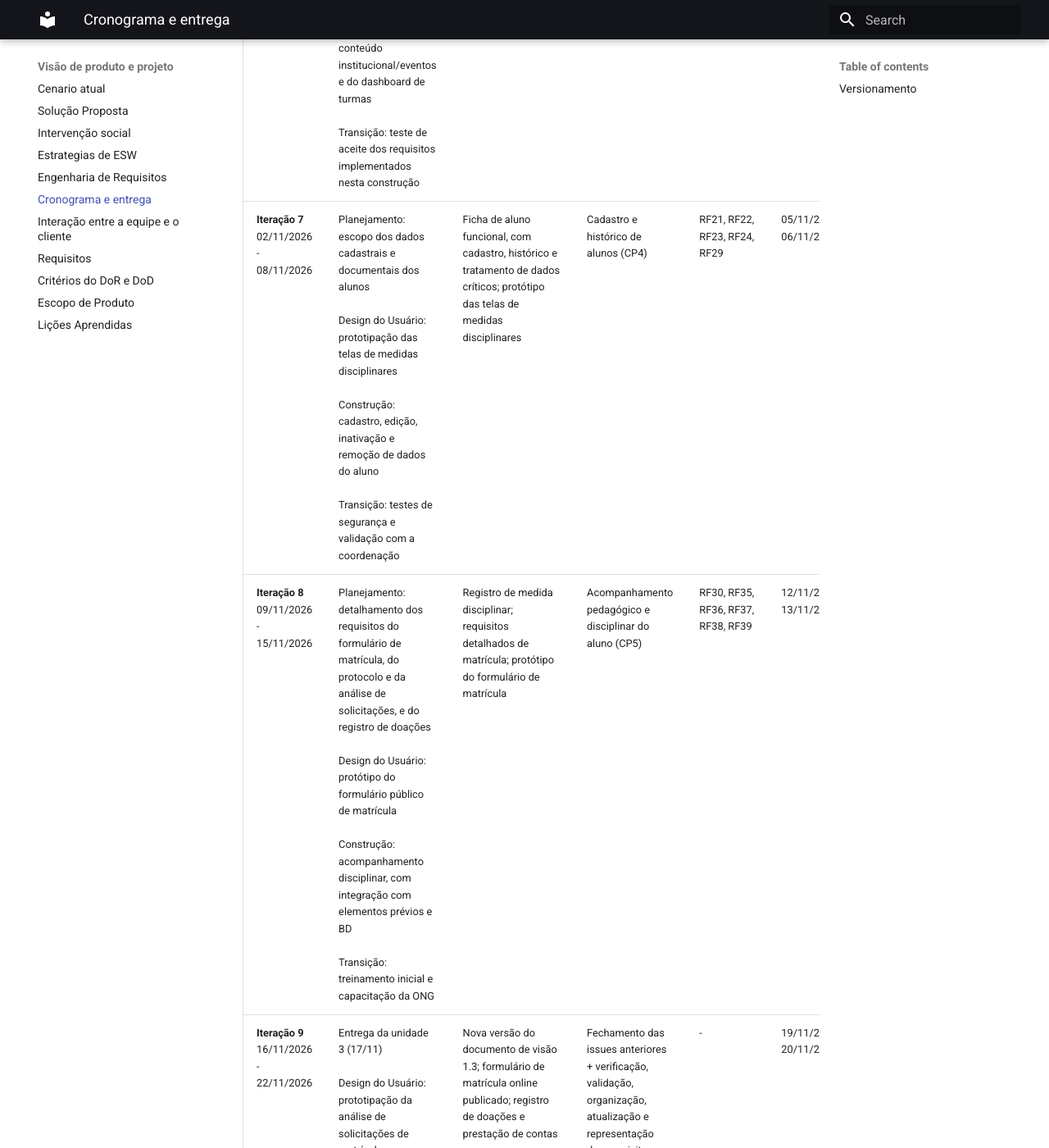
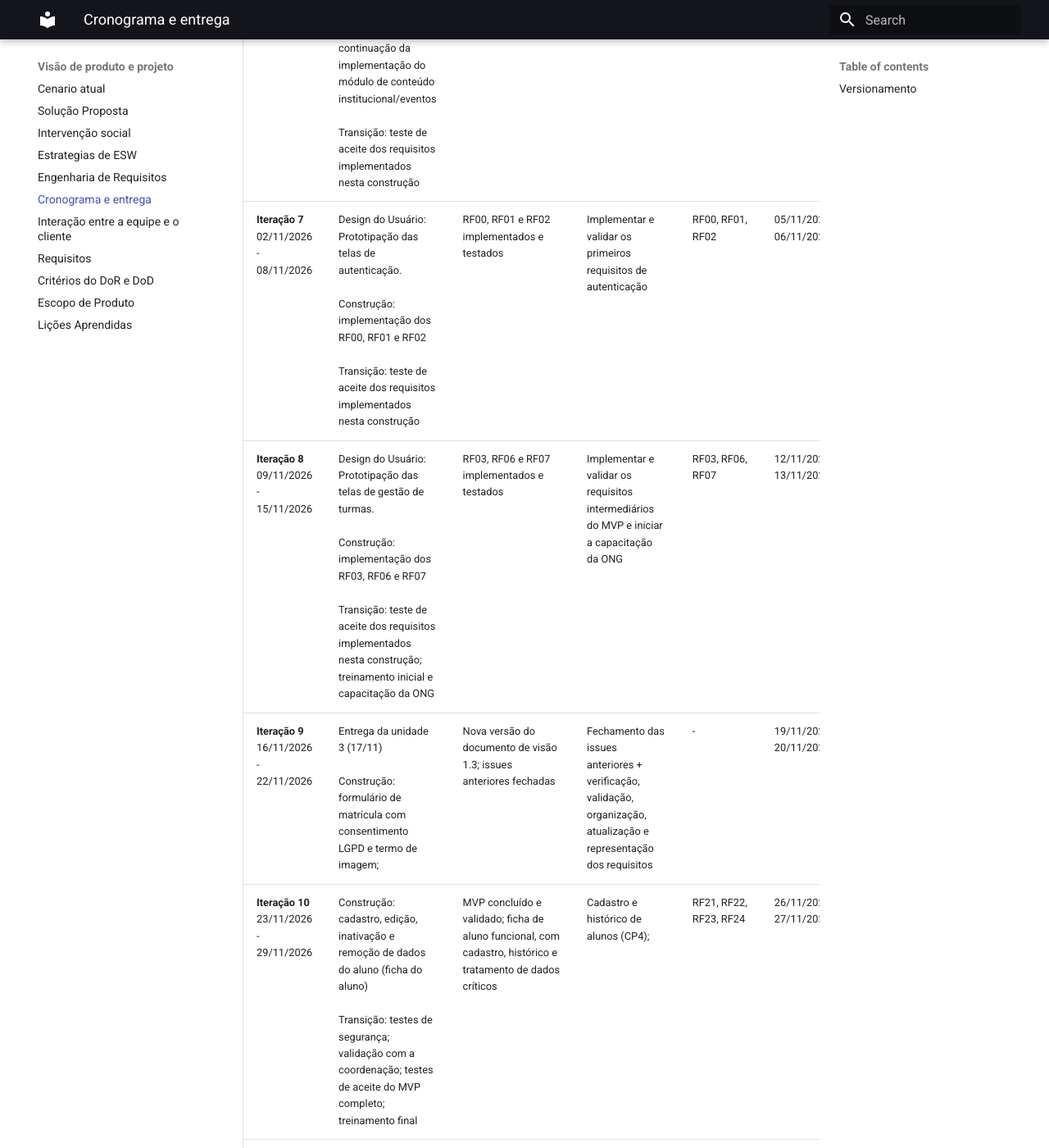
Before and after one commit to mdsreq-fga-unb/REQ-2026.2-T01-SigCecp, an MkDocs documentation site: the page built from docs/visao_produto_projeto/6_cronograma.md, in a window 1280 px wide and 1400 px high, scrolled down 1922 px. Shown: the whole window at 82% size. Built offline with MkDocs 1.6.1 and Material for MkDocs 9.7.7, drawn with Linux system fonts in a browser that asks for light colours; some of the changed text lies outside the part shown.

Commit message:
Atualização do Cronograma
Atualização do Cronograma de acordo com o recém aprovado MVP

```diff
--- a/docs/visao_produto_projeto/6_cronograma.md
+++ b/docs/visao_produto_projeto/6_cronograma.md
@@ -7,12 +7,12 @@
 | **Iteração 2**<br>28/09/2026 - 04/10/2026 | Planejamento de Requisitos: Validação final da lista de RFs e RNFs (29/09); avaliação de valor de negócio com o cliente e de esforço técnico pela equipe; construção da matriz 4×4; definição do MVP | Lista validada de RFs/RNFs; matriz 4×4 de priorização; lista de RFs selecionados para o MVP | Priorizar os requisitos e definir o escopo do MVP com base em valor de negócio e esforço técnico | - | 01/10/2026<br>02/10/2026 |
 | **Iteração 3**<br>05/10/2026 - 11/10/2026 | Planejamento de Requisitos: definição do backlog, DoR e DoD com base no MVP validado; preparação da documentação para a entrega da Unidade 2 | Backlog, DoR e DoD definidos | Consolidar backlog e critérios de pronto/aceite que servirão de base para as próximas iterações | - | 08/10/2026<br>09/10/2026 |
 | **Iteração 4**<br>12/10/2026 - 18/10/2026 | Entrega da Unidade 2 (13/10) | Documento de visão versão 1.2; requisitos detalhados de turmas e conteúdo institucional/eventos | Formalizar requisitos, backlog, DoR, DoD e MVP; detalhar os primeiros requisitos para que possam entrar em desenvolvimento | - | 15/10/2026<br>16/10/2026 |
-| **Iteração 5**<br>19/10/2026 - 25/10/2026 | Planejamento: detalhamento dos requisitos de cadastro e histórico de alunos e de acompanhamento disciplinar<br><br>Design do Usuário: Protótipo da tela de publicação, edição e consulta de conteúdo institucional e eventos; protótipo inicial do dashboard de gestão de turmas<br><br>Construção: início da implementação do módulo de conteúdo institucional/eventos | Protótipos de conteúdo institucional/eventos e de dashboard de turmas; requisitos detalhados de alunos e acompanhamento disciplinar | Gestão de conteúdo institucional (CP3) e gestão inicial das turmas (CP1) | RF13, RF14, RF15, RF16, RF17, RF18, RF19, RF20 | 22/10/2026<br>23/10/2026 |
-| **Iteração 6**<br>26/10/2026 - 01/11/2026 | Design do Usuário: prototipação da ficha do aluno<br><br>Construção: implementação dos protótipos de conteúdo institucional/eventos e do dashboard de turmas<br><br>Transição: teste de aceite dos requisitos implementados nesta construção | Módulo de conteúdo institucional/eventos e dashboard de turmas funcionais; protótipo da ficha do aluno | Gestão e acompanhamento de turmas (CP1); gestão de conteúdo institucional (CP3) | RF03, RF06, RF07 | 29/10/2026<br>30/10/2026 |
-| **Iteração 7**<br>02/11/2026 - 08/11/2026 | Planejamento: escopo dos dados cadastrais e documentais dos alunos<br><br>Design do Usuário: prototipação das telas de medidas disciplinares<br><br>Construção: cadastro, edição, inativação e remoção de dados do aluno<br><br>Transição: testes de segurança e validação com a coordenação | Ficha de aluno funcional, com cadastro, histórico e tratamento de dados críticos; protótipo das telas de medidas disciplinares | Cadastro e histórico de alunos (CP4) | RF21, RF22, RF23, RF24, RF29 | 05/11/2026<br>06/11/2026 |
-| **Iteração 8**<br>09/11/2026 - 15/11/2026 | Planejamento: detalhamento dos requisitos do formulário de matrícula, do protocolo e da análise de solicitações, e do registro de doações<br><br>Design do Usuário: protótipo do formulário público de matrícula<br><br>Construção: acompanhamento disciplinar, com integração com elementos prévios e BD<br><br>Transição: treinamento inicial e capacitação da ONG | Registro de medida disciplinar; requisitos detalhados de matrícula; protótipo do formulário de matrícula | Acompanhamento pedagógico e disciplinar do aluno (CP5) | RF30, RF35, RF36, RF37, RF38, RF39 | 12/11/2026<br>13/11/2026 |
-| **Iteração 9**<br>16/11/2026 - 22/11/2026 | Entrega da unidade 3 (17/11)<br><br>Design do Usuário: prototipação da análise de solicitações de matrícula<br><br>Construção: formulário de matrícula com consentimento LGPD e termo de imagem; registro de doações e prestação de contas | Nova versão do documento de visão 1.3; formulário de matrícula online publicado; registro de doações e prestação de contas | Fechamento das issues anteriores + verificação, validação, organização, atualização e representação dos requisitos; comunicação com voluntários e famílias (CP6); matrícula online (CP7); registro de doações e prestação de contas (CP2) | - | 19/11/2026<br>20/11/2026 |
-| **Iteração 10**<br>23/11/2026 - 29/11/2026 | Construção: emissão de protocolo e análise de solicitações de matrícula; módulo de avisos<br><br>Transição: validação com coordenação, testes de envio e de aceite do MVP completo; treinamento final | **MVP concluído e validado**; módulo de avisos funcional; emissão de protocolo e análise de matrículas | Finalização da matrícula online (CP7); comunicação com voluntários e famílias (CP6); fechar o MVP antes da Entrega 4 | RF41, RF42 | 26/11/2026<br>27/11/2026 |
+| **Iteração 5**<br>19/10/2026 - 25/10/2026 | Planejamento: detalhamento dos requisitos do módulo público (publicações e eventos) <br><br>Design do Usuário: Protótipo da tela de publicação, edição e consulta de conteúdo institucional e eventos; protótipo inicial do dashboard de gestão de turmas<br><br>Construção: início da implementação do módulo de conteúdo institucional/eventos | Protótipos de conteúdo institucional/eventos e de dashboard de turmas; requisitos detalhados de alunos e acompanhamento disciplinar | Gestão de conteúdo institucional (CP3) | RF13, RF14, RF15, RF16, RF17, RF18, RF19, RF20 | 22/10/2026<br>23/10/2026 |
+| **Iteração 6**<br>26/10/2026 - 01/11/2026 | Planejamento: detalhamento de todos os requisitos restantes do MVP<br><br>Construção: continuação da implementação do módulo de conteúdo institucional/eventos<br><br>Transição: teste de aceite dos requisitos implementados nesta construção | Módulo de conteúdo institucional/eventos e dashboard de turmas funcionais; protótipo da ficha do aluno |  Gestão de conteúdo institucional (CP3) |  | 29/10/2026<br>30/10/2026 |
+| **Iteração 7**<br>02/11/2026 - 08/11/2026 | Design do Usuário: Prototipação das telas de autenticação. <br><br>Construção: implementação dos RF00, RF01 e RF02<br><br>Transição: teste de aceite dos requisitos implementados nesta construção | RF00, RF01 e RF02 implementados e testados | Implementar e validar os primeiros requisitos de autenticação | RF00, RF01, RF02 | 05/11/2026<br>06/11/2026 |
+| **Iteração 8**<br>09/11/2026 - 15/11/2026 | Design do Usuário: Prototipação das telas de gestão de turmas. <br><br>Construção: implementação dos RF03, RF06 e RF07<br><br>Transição: teste de aceite dos requisitos implementados nesta construção; treinamento inicial e capacitação da ONG | RF03, RF06 e RF07 implementados e testados | Implementar e validar os requisitos intermediários do MVP e iniciar a capacitação da ONG | RF03, RF06, RF07 | 12/11/2026<br>13/11/2026 |
+| **Iteração 9**<br>16/11/2026 - 22/11/2026 | Entrega da unidade 3 (17/11)<br><br> Construção: formulário de matrícula com consentimento LGPD e termo de imagem;| Nova versão do documento de visão 1.3; issues anteriores fechadas | Fechamento das issues anteriores + verificação, validação, organização, atualização e representação dos requisitos | - | 19/11/2026<br>20/11/2026 |
+| **Iteração 10**<br>23/11/2026 - 29/11/2026 | Construção: cadastro, edição, inativação e remoção de dados do aluno (ficha do aluno)<br><br>Transição: testes de segurança; validação com a coordenação; testes de aceite do MVP completo; treinamento final | MVP concluído e validado; ficha de aluno funcional, com cadastro, histórico e tratamento de dados críticos | Cadastro e histórico de alunos (CP4);| RF21, RF22, RF23, RF24 | 26/11/2026<br>27/11/2026 |
 | **Iteração 11**<br>30/11/2026 - 01/12/2026 | Entrega da unidade 4 (01/12)<br><br>Transição: correções finais a partir da validação, último deploy, finalização do projeto | Última versão do documento de visão 1.4; projeto entregue | Projeto entregue, validado pelo cliente e documentação finalizada | - | - |
 
 **Critério de transição entre fases:** as macrofases de Design, Construção e Transição do RAD só entram em foco a partir da Iteração 5, após a validação formal dos requisitos, priorização via matriz 4×4, definição do MVP e formalização do backlog/DoR/DoD na Entrega da Unidade 2 (13/10). Até lá, o esforço da equipe está inteiramente concentrado em Planejamento de Requisitos.
@@ -27,3 +27,4 @@
 | 1.0 | 05/09/2026 | Transcrição do documento para markdown | [Marcos Monteiro](https://github.com/montmarcos) |  |
 | 1.1 | 20/09/2026 | Correção do cronograma segundo issue 21| [Alexandre Henrique](https://github.com/El-flipante) | Rafael Melatti/Ana Paula Jardim   |
 | 1.2 | 10/10/2026 | Ajustes de acordo com o MVP| Ana Paula Jardim |  |
+| 1.3 | 28/10/2026 | Ajustes de acordo com o novo MVP| Ana Paula Jardim |  |
```
